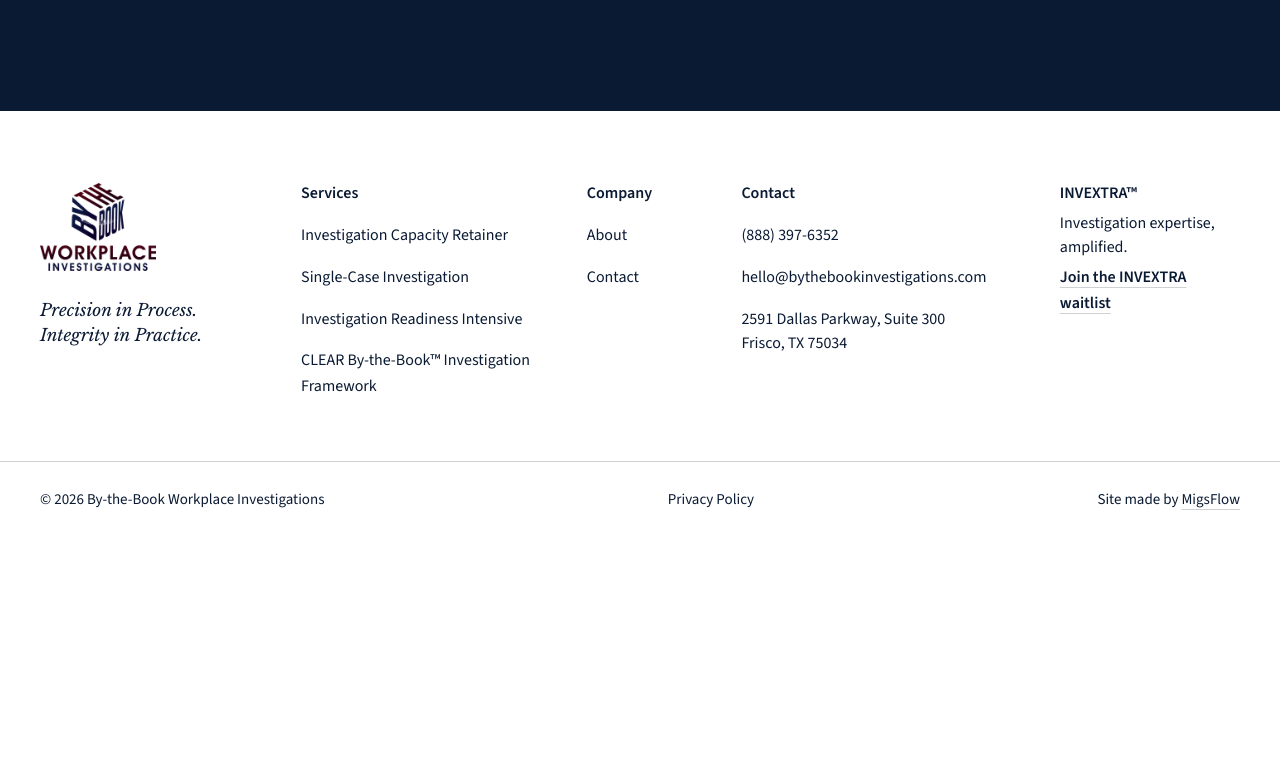
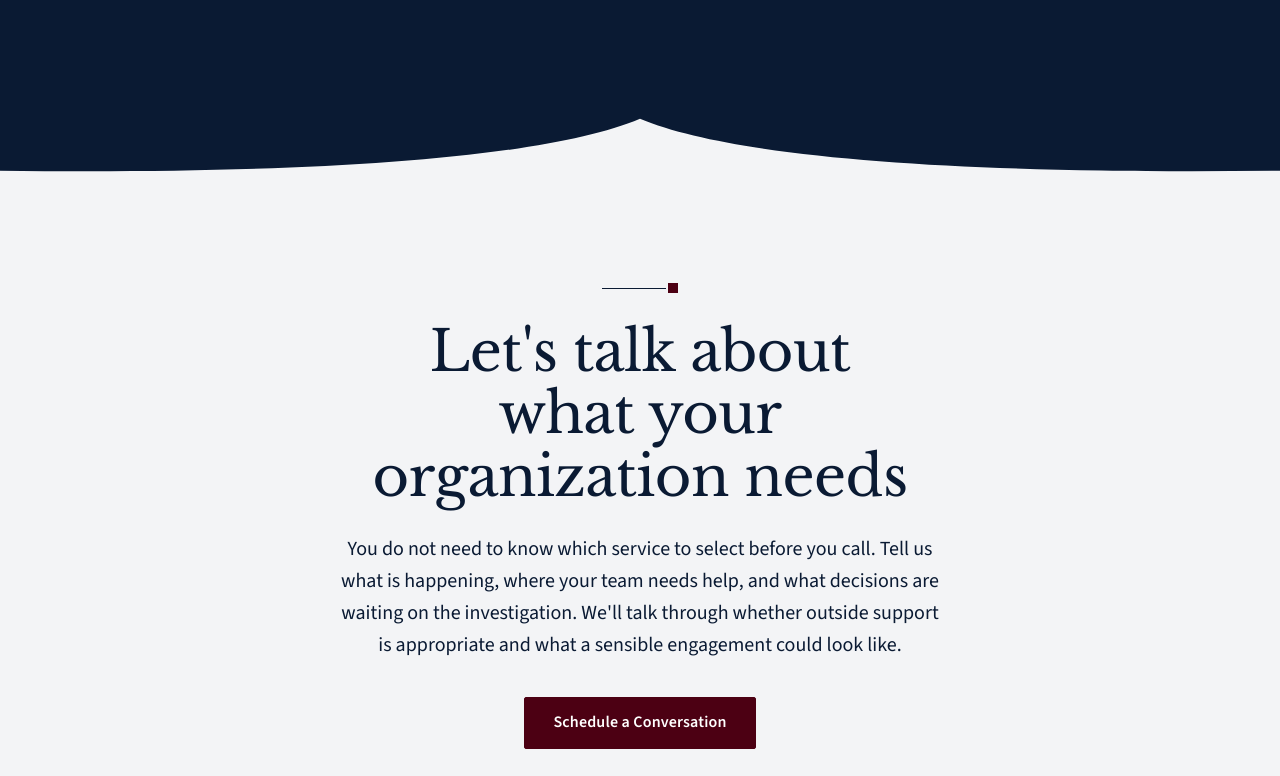
Before and after one commit to mfebres0919/By-The-Book-Investigations, a plain HTML site: page about/index.html in a window 1280 px wide. Shown: the part 7724-8500 px from the top of the page. Before the commit the page ends 8262 px from the top, so only its background shows below. Drawn offline with Linux system fonts and the light colour scheme.

Commit message:
About page: closing call to action with bookend divider
Co-Authored-By: Claude Opus 5.5 <noreply@anthropic.com>

```diff
--- a/about/index.html
+++ b/about/index.html
@@ -371,8 +371,24 @@
             </div>
         </section>
 
-        <!-- Still to build: 08 Let's talk about what your organization needs (her closing, with the
-             "Schedule a Conversation" button). -->
+        <!-- ============ 08 LET'S TALK ============
+             Her closing, word for word, with her one button, "Schedule a Conversation" (to the
+             contact page). Pale grey, centred, the calm end of the page.
+             A bookend to the hero: the hero closed with the top edge of an open book; this section
+             opens with the same book shape turned over, the navy pages of the section above
+             curving down into the grey. Above the heading, a short line that arrives at a small
+             burgundy point (the end of the R in CLEAR, "Report with Clarity"), drawn on scroll. -->
+        <section class="talk" aria-labelledby="talk-title">
+            <!-- Divider: the open book from the hero, turned over, in the navy of the section above -->
+            <svg class="talk__divider" aria-hidden="true" focusable="false" xmlns="http://www.w3.org/2000/svg" viewBox="0 0 1000 100" preserveAspectRatio="none"><path d="M0 0V70C220 74 420 60 500 12C580 60 780 74 1000 70V0Z"/></svg>
+
+            <div class="talk__inner container">
+                <span class="talk__mark" data-draw aria-hidden="true"></span>
+                <h2 class="talk__title" id="talk-title" data-reveal="up">Let's talk about what your organization needs</h2>
+                <p class="talk__text" data-reveal="up" data-delay="1">You do not need to know which service to select before you call. Tell us what is happening, where your team needs help, and what decisions are waiting on the investigation. We'll talk through whether outside support is appropriate and what a sensible engagement could look like.</p>
+                <a class="btn btn--primary talk__btn" data-reveal="up" data-delay="2" href="../contact/">Schedule a Conversation</a>
+            </div>
+        </section>
 
     </main>
 
--- a/css/about.css
+++ b/css/about.css
@@ -842,3 +842,63 @@ html.js .letters:not(.is-drawn) .letters__cell {
 @media (min-width: 62rem) {
   .team { margin-top: 5rem; }
 }
+
+/* ---------- 08 Let's talk ----------
+   Pale grey, centred: her closing and her one button. At the top, the hero's open-book shape
+   turned over, in the navy of the section above (a bookend to the hero). Above the heading,
+   a short navy line that draws itself and ends in a burgundy point. */
+.talk {
+  position: relative;
+  --divider-h: clamp(2.5rem, 7vw, 6.5rem);
+  padding-block: calc(var(--space-section) + var(--divider-h) * 0.75) calc(var(--space-section) * 1.1);
+  background: var(--color-wash);
+}
+.talk__divider {
+  position: absolute;
+  top: -1px;
+  left: 0;
+  width: 100%;
+  height: var(--divider-h);
+  fill: var(--color-navy);
+}
+.talk__inner {
+  display: grid;
+  justify-items: center;
+  text-align: center;
+}
+/* The line and its point: 4rem of navy line, then the square */
+.talk__mark {
+  position: relative;
+  width: 4rem;
+  height: 1px;
+  margin: 0 0.75rem 2rem 0;      /* room on the right for the square */
+  background: var(--color-navy);
+  transform-origin: left;
+}
+.talk__mark::after {
+  content: "";
+  position: absolute;
+  top: -0.3125rem;
+  right: -0.75rem;
+  width: 0.625rem;
+  height: 0.625rem;
+  background: var(--color-burgundy);
+}
+.talk__mark.is-drawn { transition: transform 0.8s linear 0.2s; }
+.talk__mark.is-drawn::after { transition: opacity 0.25s linear 1s; }
+html.js .talk__mark:not(.is-drawn) { transform: scaleX(0); }
+html.js .talk__mark:not(.is-drawn)::after { opacity: 0; }
+
+.talk__title {
+  max-width: 40rem;
+  font-size: clamp(2rem, 1.3rem + 3.2vw, 3.5rem);
+  line-height: 1.12;
+  letter-spacing: -0.01em;
+  text-wrap: balance;
+}
+.talk__text {
+  max-width: 38rem;
+  margin-top: 1.5rem;
+  font-size: clamp(1.0625rem, 1rem + 0.35vw, 1.25rem);
+}
+.talk__btn { margin-top: 2.25rem; }
```
Also changed, not shown: 1 other file.
